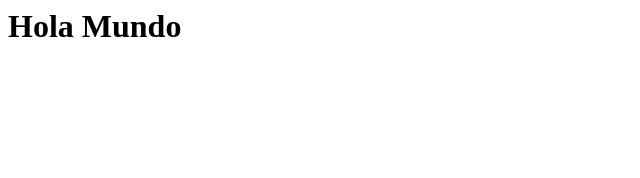
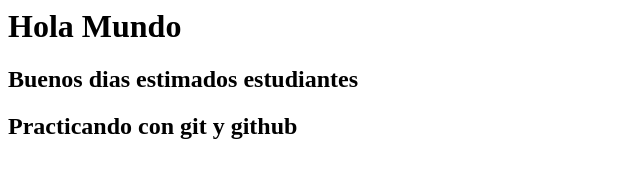
Before and after one commit to yeffrylimaymanta123/web_git, a plain HTML site: page index.html in a window 1280 px wide. Shown: the whole page, without its empty margins (0-640 px from the left). Drawn offline with Linux system fonts and the light colour scheme.

Commit message:
Cambios realizados en la escuela

```diff
--- a/index.html
+++ b/index.html
@@ -1 +1,3 @@
 <h1>Hola Mundo</h1>
+<h2>Buenos dias estimados estudiantes</h2>
+<h2>Practicando con git y github</h2>
```
